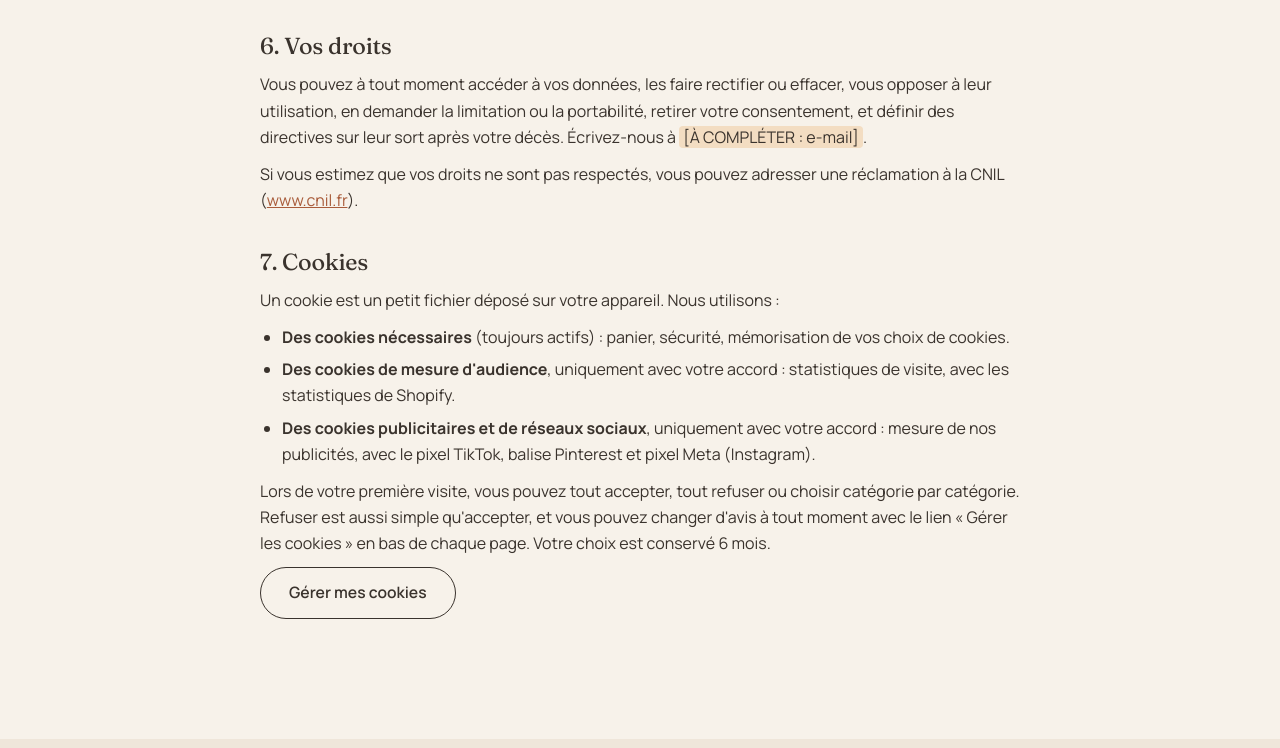
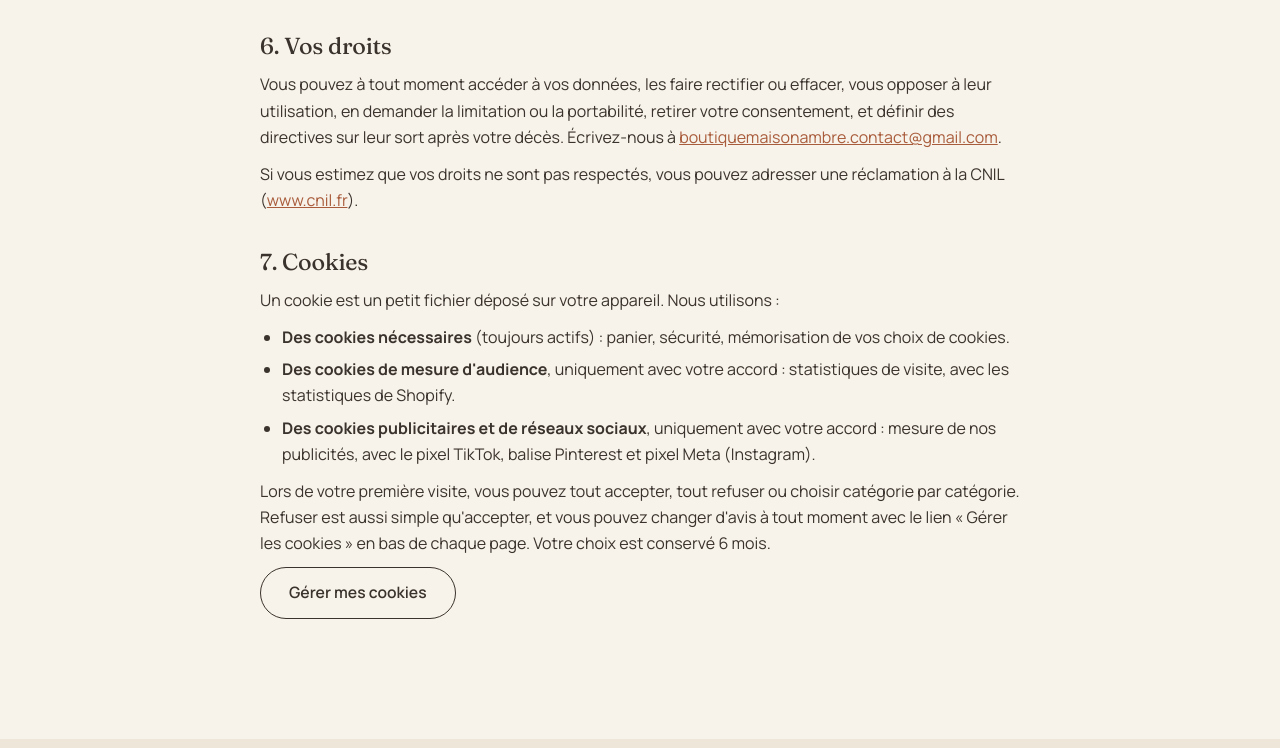
Before and after one commit to klgtr2/maison-ambre, a plain HTML site: page page-confidentialite.html in a window 1280 px wide. Shown: the part 1932-2680 px from the top of the page. Drawn offline with Linux system fonts and the light colour scheme.

Commit message:
Ajoute l'e-mail de contact

```diff
--- a/configuration-boutique.js
+++ b/configuration-boutique.js
@@ -9,7 +9,7 @@ var CONFIG_BOUTIQUE = {
   slogan: "Encens, bougies et parfums d'ambiance pour une maison cosy",
 
   // Coordonnées affichées sur le site (laisser vide tant que ce n'est pas prêt)
-  email: '',        // [À COMPLÉTER] exemple : contact@votre-boutique.fr
+  email: 'boutiquemaisonambre.contact@gmail.com',
   telephone: '',    // [À COMPLÉTER] facultatif, exemple : 06 00 00 00 00
 
   // Réseaux sociaux : mettez l'adresse complète (https://...) pour afficher l'icône
--- a/page-confidentialite.html
+++ b/page-confidentialite.html
@@ -82,7 +82,7 @@
       </ul>
 
       <h2>6. Vos droits</h2>
-      <p>Vous pouvez à tout moment accéder à vos données, les faire rectifier ou effacer, vous opposer à leur utilisation, en demander la limitation ou la portabilité, retirer votre consentement, et définir des directives sur leur sort après votre décès. Écrivez-nous à <mark class="a-completer">[À COMPLÉTER : e-mail]</mark>.</p>
+      <p>Vous pouvez à tout moment accéder à vos données, les faire rectifier ou effacer, vous opposer à leur utilisation, en demander la limitation ou la portabilité, retirer votre consentement, et définir des directives sur leur sort après votre décès. Écrivez-nous à <a href="mailto:boutiquemaisonambre.contact@gmail.com">boutiquemaisonambre.contact@gmail.com</a>.</p>
       <p>Si vous estimez que vos droits ne sont pas respectés, vous pouvez adresser une réclamation à la CNIL (<a href="https://www.cnil.fr" target="_blank" rel="noopener">www.cnil.fr</a>).</p>
 
       <h2 id="cookies">7. Cookies</h2>
```
